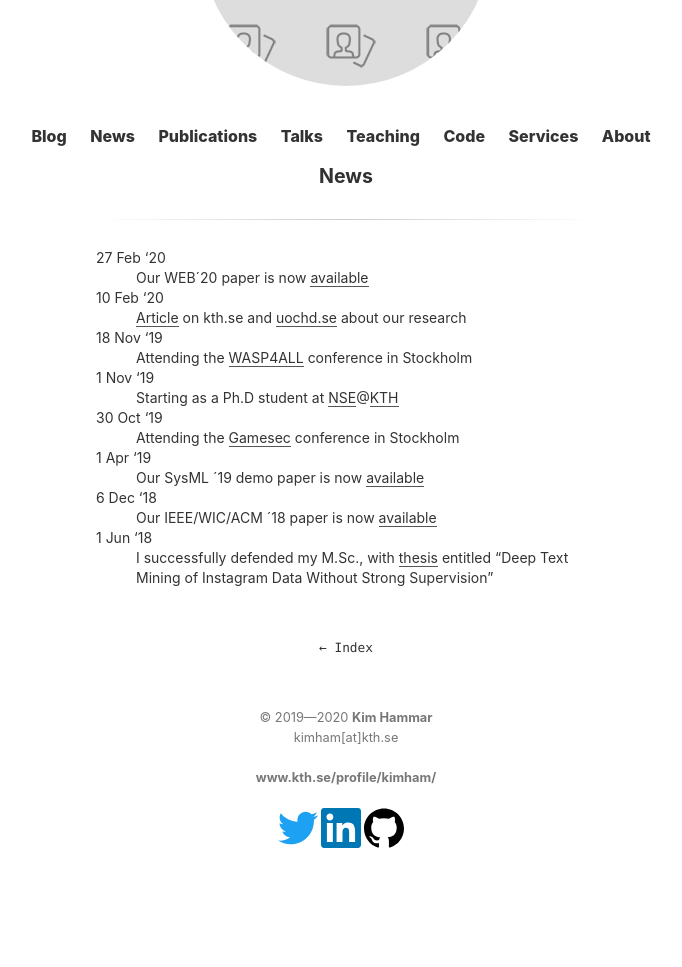
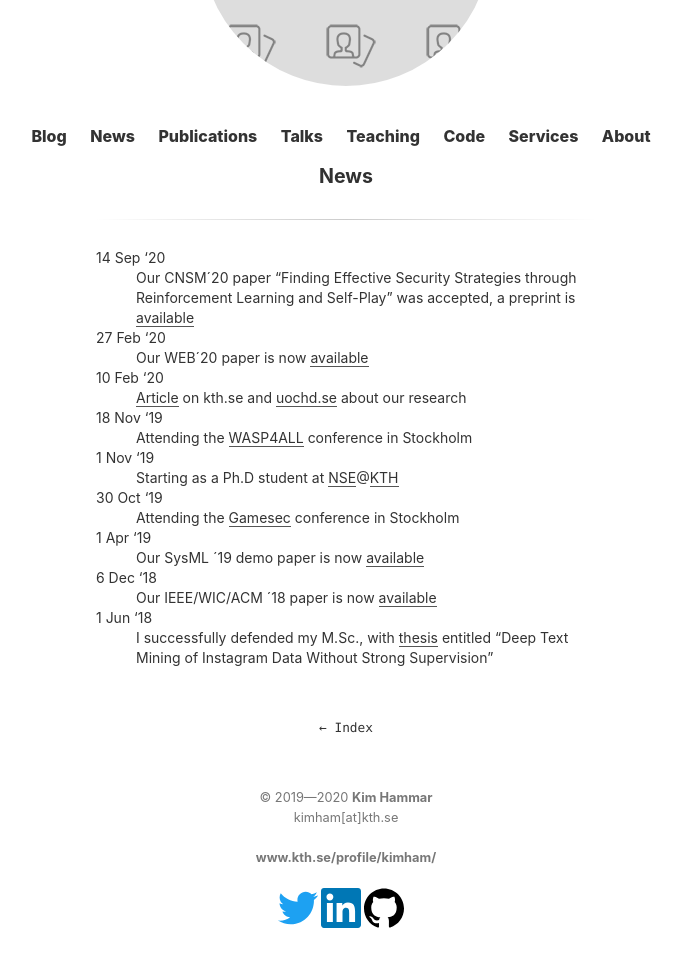
Before and after one commit to Limmen/Limmen.github.io, a Jekyll site: the page built from news.md, in a window 1280 px wide, cut to the strip 244-1213 px from the top of the page. Shown: the whole strip, without its empty margins (294-976 px from the left). Built offline with Jekyll 4.4.1, drawn with Linux system fonts in a browser that asks for light colours; before the commit the page ends 1133 px from its top, so only the background shows below that.

Commit message:
upd code

```diff
--- a/news.md
+++ b/news.md
@@ -3,6 +3,9 @@ layout: page
 title: News
 ---
 
+
+14 Sep '20
+:   Our CNSM´20 paper "Finding Effective Security Strategies through Reinforcement Learning and Self-Play" was accepted, a preprint is [available](https://arxiv.org/abs/2009.08120)
 
 27 Feb '20
 :   Our WEB´20 paper is now [available](https://content.iospress.com/articles/web-intelligence/web200428)
```
Also changed, not shown: code.md (+3 -0 lines).
